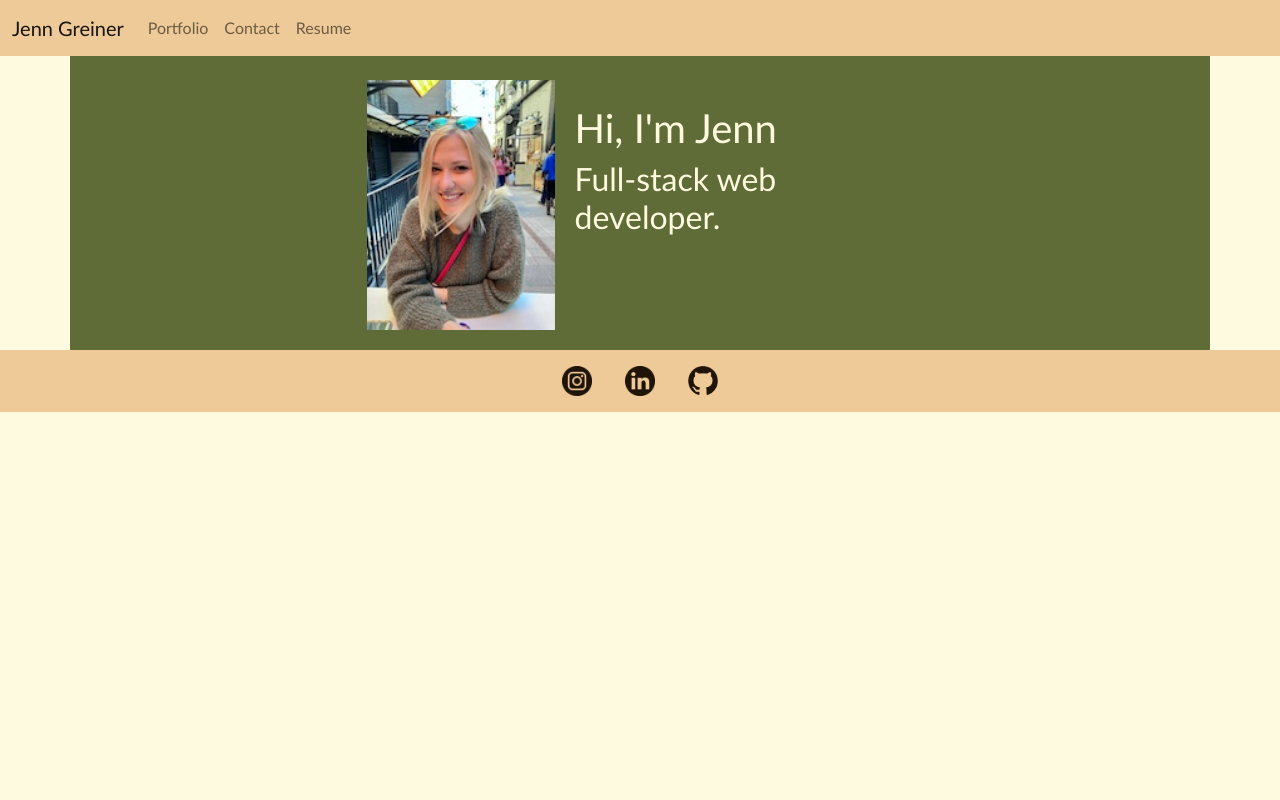
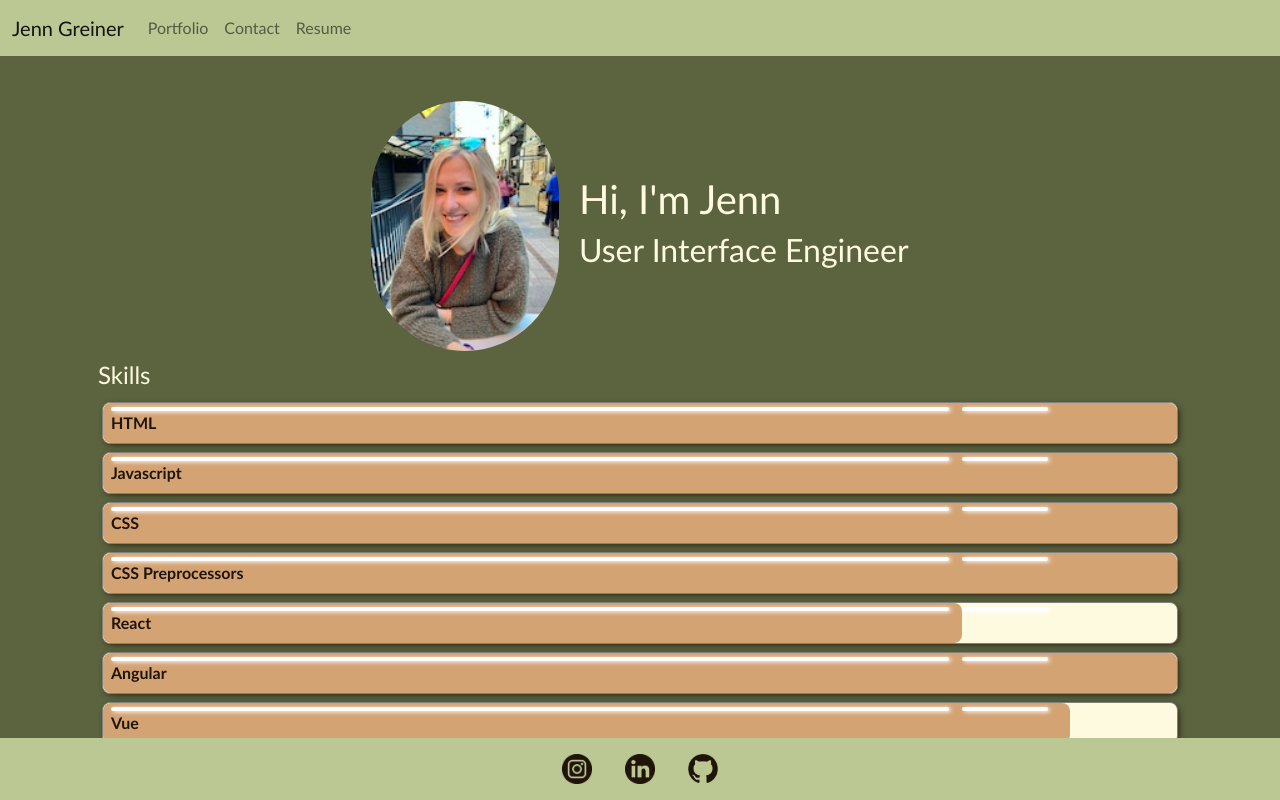
Before and after one commit to jenngreiner/react-portfolio, a React (Create React App) app: page /#/ in a window 1280 px wide. Shown: the top 800 px of the page. Built offline with nearby package versions, Linux system fonts and the light colour scheme; the HTML template or start-up script is replaced by a standard one.

Commit message:
skills bar and style updates

```diff
--- a/src/App.js
+++ b/src/App.js
@@ -13,11 +13,13 @@ function App() {
   return (
     <Router>
     <div>
+    <main className="flex-shrink-0">
       <Header />
           <Route exact path="/" component={Bio} />
           <Route exact path="/portfolio" component={Portfolio} />
           <Route exact path="/contact" component={Contact} />
       <Footer />
+    </main>
     </div>
     </Router>
   );
--- a/src/components/Footer.js
+++ b/src/components/Footer.js
@@ -2,7 +2,7 @@ import React from "react";
 
 const Footer = () => {
   return (
-    <footer className="footer mt-auto py-3 bg-light">
+    <footer className="footer mt-auto py-3 sticky">
       <div className="container">
         <div className="row">
           <div className="col-sm-5"></div>
--- a/src/components/Project.js
+++ b/src/components/Project.js
@@ -59,7 +59,7 @@ function Project(props) {
                   </div>
                 </div>
               </div>
-            ))};
+            ))}
 </div>
 </div>
 </div>
--- /dev/null
+++ b/src/components/SkillBar.js
@@ -0,0 +1,13 @@
+import React from "react";
+
+const SkillBar = ({skillName, skillLevel}) => {
+    return (
+        <div className="skills">
+            <div className="bar" style={{width:`${skillLevel}%`}}>
+                {skillName}
+            </div>
+        </div>
+    )
+}
+
+export default SkillBar;
--- a/src/pages/Bio.js
+++ b/src/pages/Bio.js
@@ -1,28 +1,46 @@
 import React from "react";
+import SkillBar from "../components/SkillBar";
 
 
 const Bio = () => {
+
+  const skillsArray = [
+    {name:"HTML", level: 100},
+    {name:"Javascript", level: 100},
+    {name:"CSS", level: 100},
+    {name:"CSS Preprocessors", level: 100},
+    {name:"React", level: 80},
+    {name:"Angular", level: 100},
+    {name:"Vue", level: 90},
+    {name:"Vite", level: 50},
+    {name:"Webpack", level: 50},
+    {name:"Node.js", level: 100},
+    {name:"MySQL", level: 75},
+    {name:"C#", level: 75},
+    {name:"Unity", level: 90}]
   return (
-    <main className="flex-shrink-0">
       <div className="container" id="about-me">
         <br />
         <div className="row">
-          <div className="col-sm-3"></div>
-          <div className="col-xs-12 col-sm-6" id="about-me">
+          <div className="col-xs-12 d-flex justify-content-center" id="about-me">
             <img
               src={`${process.env.PUBLIC_URL}/Images/headshot.jpg`}
               className="img"
               alt="Jenn Greiner headshot"
             />
-            <br />
-            <h1>Hi, I'm Jenn</h1>
-            <h2>Full-stack web developer.</h2>
+            <div className="align-self-center">
+              <h1>Hi, I'm Jenn</h1>
+              <h2>User Interface Engineer</h2>
+            </div>
           </div>
-          <div className="col-sm-3"></div>
         </div>
-        <div className="col-sm-2"></div>
+        <div className="skillsContainer col-xs-12 d-flex justify-content-center flex-column mx-3">
+              <h4>Skills</h4>
+              {
+                skillsArray.map(skill => <SkillBar skillName={skill.name} skillLevel={skill.level}/>)
+              }
+            </div>
       </div>
-    </main>
   );
 };
 
--- a/src/styles/css/style.css
+++ b/src/styles/css/style.css
@@ -1,56 +1,93 @@
+/* Color Variables */
+:root {
+    --dk-green: #5b643f;
+    --green: #BBC893;
+    --lt-green: #E0E6B3;
+    --lt-tan: #FEFAE0;
+    --tan: #FAEDCD;
+    --dk-tan: #D4A373;
+    --brown: #755E2E;
+    --black: #1F140A;
+    --link-blue: #92a8d1;
+  }
+
 body {
-    /* background-image: url(../Images/background.jpeg); */
-    background-color: #FEFAE0;
+    background-color: var(--dk-green)!important;
     background-size: cover;
     font-family: 'Gill Sans', 'Gill Sans MT', Calibri, 'Trebuchet MS', sans-serif;
     color: white;
 }
+
+main {
+    height: 100%;
+    margin-top: 6%;
+    margin-bottom: 6%;
+}
+
 .header {
     padding-top: 20px;
     padding-bottom: 10px;
     text-align: center;
 }
 
+hr {
+    background-color: var(--lt-tan)!important;
+}
+
 .navbar {
     display: block!important;
-    background-color: #EDCA97!important;
+    background-color: var(--green)!important;
+    position: fixed!important;
+    top: 0;
+    width: 100%;
 }
+
 .img {
     float: left;
     height: 250px;
     margin: 0 20px 0 0;
+    border-radius: 6em;
 }
 
 .link {
-    color: #92a8d1;
+    color: var(--link-blue);
 }
+
+.card {
+    box-shadow: 2px 2px 7px -2px var(--black);
+    border: transparent!important;
+    border-radius: .25em!important;
+}
+
 .card-img-top {
     height: 218px;
 }
 .card-body {
-    background-color: #231520;
-    color: #FEFAE0;
-    /* position:absolute; */
+    background-color: var(--dk-tan);
+    color: var(--black);
+    border-radius: 0 0 0.25em 0.25em;
 }
+
+.btn-primary {
+    background-color: var(--brown)!important;
+    border-color: var(--black)!important;
+}
+
 .footer {
     margin-top: auto;
-    background-color: #EDCA97!important;
-}
-
-.sticky {
-    position: -webkit-sticky;
-    position: sticky;
+    background-color: var(--green)!important;
+    position: fixed;
     bottom: 0;
-    background-color: #FAEDCD;
     padding: 18px;
     font-size: 10px;
-    color:white;
+    color: white;
     text-align: center;
+    width: 100%;
 }
 
 .active {
     font-weight: 600;
-    color: #231520;
+    color: var(--black);
 }
 .portfolio-img {
     margin-bottom: 20px;
@@ -63,29 +100,58 @@ body {
     width: 30px;
 }
 
+h1 {
+    color: var(--lt-tan);
+}
+
 #intro-header {
     text-align: center;
-    background-color: #283618;
     padding: 10px;
 }
 
 #about-me {
-    /* text-align: center; */
-    background-color: #606C38;
+    /* background-color: var(--green); */
     padding-bottom: 10px;
-    color: #FEFAE0;
+    color: var(--lt-tan);}
+
+.skillsContainer {
+
 }
 
-#portfolio {
-    text-align: center;
-    background-color: #DDA15E;
-    padding-bottom: 20px;
-    color: #1F140A;
-}
-
-#contact-me {
-    text-align: center;
-    background-color: #bb783a;
-    padding-bottom: 20px;
-    color: #FEFAE0;
-}
+.skills {
+    border: 1px solid gray;
+    margin: .25em;
+    border-radius: 0.5em;
+    position: relative;
+    background: var(--lt-tan);
+    box-shadow: 2px 2px 7px -2px var(--black);
+  }
+  .skills::before {
+      content: '';
+      position: absolute;
+      top: 4px;
+      left: 8px;
+      width: 78%;
+      height: 4px;
+      background: white;
+      border-radius: 10px;
+      box-shadow: 2px 1px 4px white;
+  }
+  .skills::after {
+      content: '';
+      position: absolute;
+      top: 4px;
+      left: 80%;
+      width: 8%;
+      height: 4px;
+      background: white;
+      border-radius: 10px;
+      box-shadow: 2px 1px 4px white;
+  }
+  .bar {
+    padding: .5em;
+    background-color: var(--dk-tan);
+    border-radius: .5em;
+    color: var(--black);
+    font-weight: bold;
+  }
```
Also changed, not shown: 2 other files (tests, documents, lock files or other folders).
